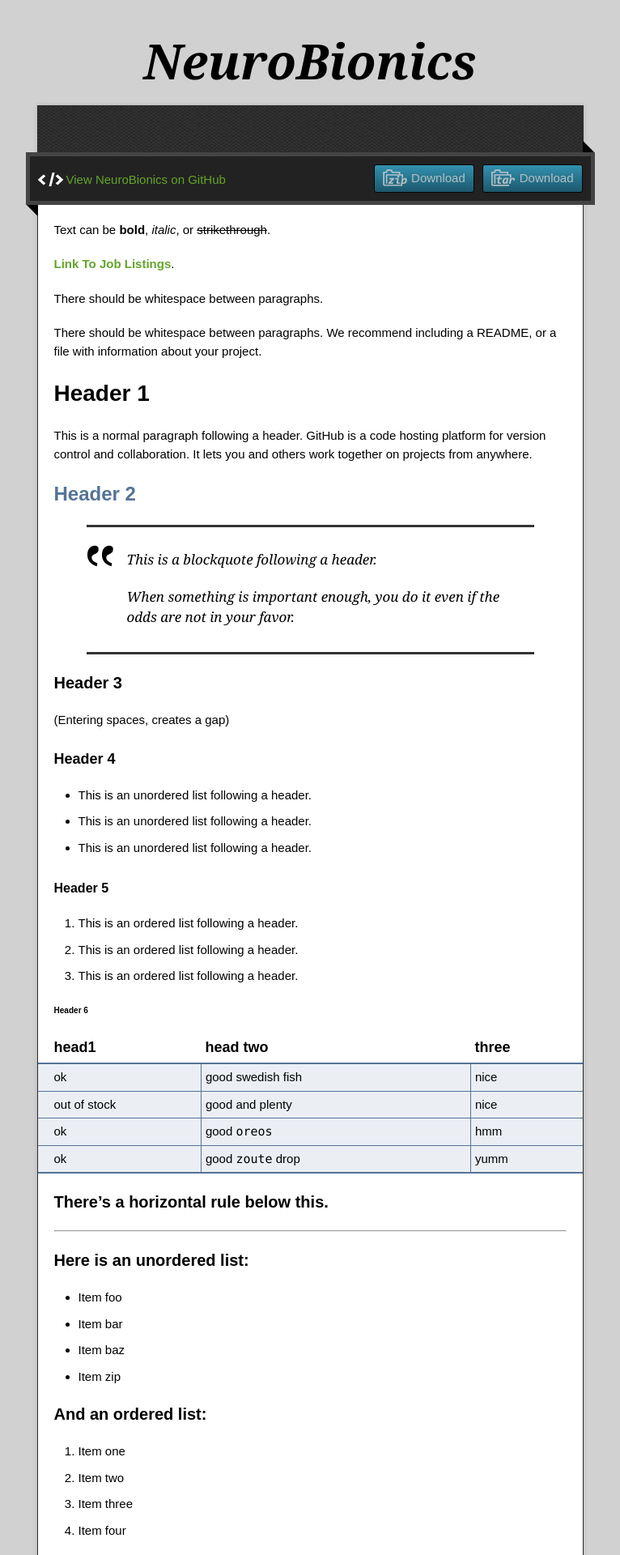
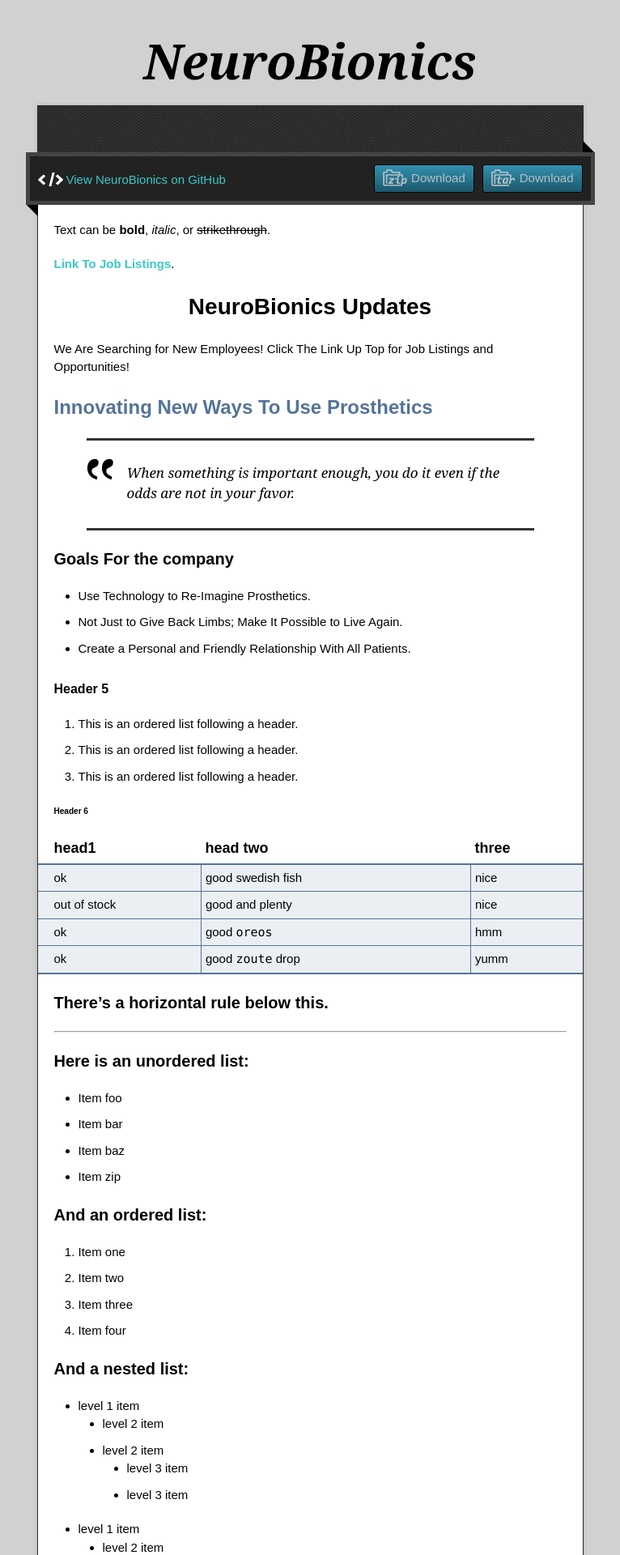
Before and after one commit to EricAndCo/NeuroBionics, a Jekyll site: the page built from index.md, in a window 1280 px wide. Shown: the top 1920 px of the page at 81% size, without its empty margins (257-1023 px from the left). Built offline with Jekyll 4.4.1, drawn with Linux system fonts in a browser that asks for light colours; the repository's description, which GitHub fills in, is left out.

Commit message:
updates to main page and css

```diff
--- a/_layouts/default.html
+++ b/_layouts/default.html
@@ -3,6 +3,7 @@
 <!-- Follow him for fun. http://twitter.com/jonrohan. Tail his code on https://github.com/jonrohan -->
 <html lang="{{ site.lang | default: "en-US" }}">
 <head>
+  <link rel="shortcut icon" type="image/png" href="/favicon.png">
   <meta charset="utf-8">
   <meta http-equiv="X-UA-Compatible" content="IE=edge">
   <meta name="viewport" content="width=device-width,initial-scale=1">
--- a/_sass/jekyll-theme-time-machine.scss
+++ b/_sass/jekyll-theme-time-machine.scss
@@ -10,7 +10,7 @@ body {
 }
 
 a {
-  color: #63a52a;
+  color: #39c9c7;
   text-decoration: none;
   transition: opacity ease-in-out 0.3s;
   -webkit-transition: opacity ease-in-out 0.3s;  /* Safari <=6.1, Android <= 4.3 */
@@ -18,7 +18,7 @@ a {
 
 a:hover {
   text-decoration: underline;
-  color: #90D355;
+  color: #39c9c7;
 }
 
 code, pre {
@@ -330,11 +330,13 @@ footer .owner p a {
 
 .markdown-body h1 {
   font-size: 28px;
+  text-align: center;
 }
 
 .markdown-body h2 {
   font-size: 24px;
   color: #557398;
+
 }
 
 .markdown-body h3 {
--- a/index.md
+++ b/index.md
@@ -6,35 +6,19 @@ Text can be **bold**, _italic_, or ~~strikethrough~~.
 
 [__Link To Job Listings__](./Job-Listings.html).
 
-There should be whitespace between paragraphs.
+# NeuroBionics Updates
 
-There should be whitespace between paragraphs. We recommend including a README, or a file with information about your project.
+  We Are Searching for New Employees! Click The Link Up Top for Job Listings and Opportunities!
 
-# Header 1
+## Innovating New Ways To Use Prosthetics
 
-This is a normal paragraph following a header. GitHub is a code hosting platform for version control and collaboration. It lets you and others work together on projects from anywhere.
-
-## Header 2
-
-> This is a blockquote following a header.
->
 > When something is important enough, you do it even if the odds are not in your favor.
 
-### Header 3
+### Goals For the company
 
-
-
-
-
-
-
-
- (Entering spaces, creates a gap)
-#### Header 4
-
-*   This is an unordered list following a header.
-*   This is an unordered list following a header.
-*   This is an unordered list following a header.
+*   Use Technology to Re-Imagine Prosthetics.
+*   Not Just to Give Back Limbs; Make It Possible to Live Again.
+*   Create a Personal and Friendly Relationship With All Patients.
 
 ##### Header 5
 
```
